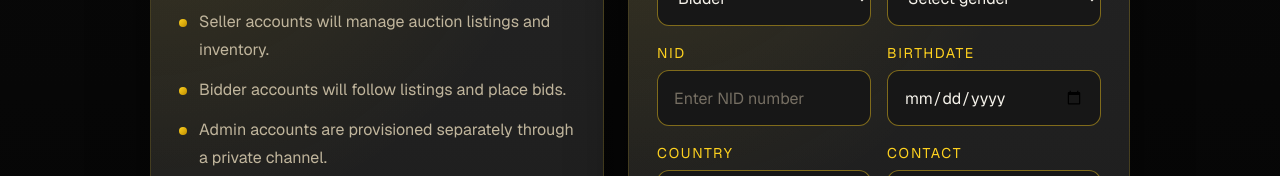
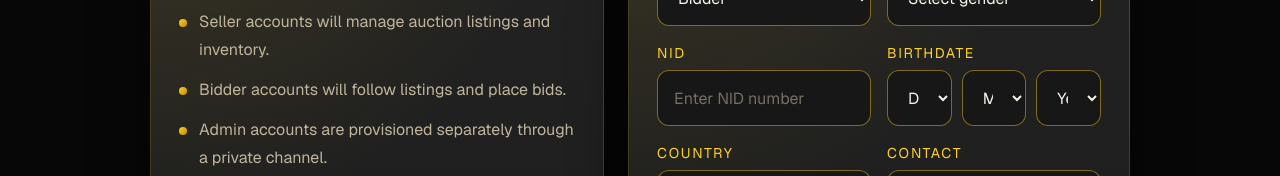
Before and after one commit to Saima535/AuctionArc, a Next.js app in the folder frontend/: page /register in a window 1280 px wide. Shown: the part 308-484 px from the top of the page. Built offline with nearby package versions, Linux system fonts and the light colour scheme.

Commit message:
commit AuctionArc

```diff
--- a/frontend/src/app/seller/listings/page.js
+++ b/frontend/src/app/seller/listings/page.js
@@ -199,8 +199,8 @@ export default function SellerListingsPage() {
                 </tr>
               ) : null}
 
-              {data.map((row) => (
-                <tr key={row.listingId}>
+              {data.map((row, index) => (
+                <tr key={row.listingId || row.id || index}>
                   <td>{row.title}</td>
                   <td>
                     <span
--- a/frontend/src/components/public/PublicPage.module.css
+++ b/frontend/src/components/public/PublicPage.module.css
@@ -174,6 +174,12 @@
   gap: 8px;
 }
 
+.birthdateRow {
+  display: grid;
+  grid-template-columns: repeat(3, minmax(0, 1fr));
+  gap: 10px;
+}
+
 .field label {
   font-size: 0.88rem;
   color: var(--color-accent);
--- a/frontend/src/components/public/RegisterForm.js
+++ b/frontend/src/components/public/RegisterForm.js
@@ -9,18 +9,67 @@ import { registerUser } from "@/lib/auth-actions";
 export function RegisterForm() {
   const router = useRouter();
   const [birthdateError, setBirthdateError] = useState("");
+  const [birthdateValue, setBirthdateValue] = useState("");
   const [submitError, setSubmitError] = useState("");
   const [submitSuccess, setSubmitSuccess] = useState("");
   const [selectedImageName, setSelectedImageName] = useState("");
   const [isSubmitting, setIsSubmitting] = useState(false);
   const today = new Date();
-  const maxBirthdate = new Date(
-    today.getFullYear() - 18,
-    today.getMonth(),
-    today.getDate(),
-  )
-    .toISOString()
-    .split("T")[0];
+  const dayOptions = Array.from({ length: 31 }, (_, index) => index + 1);
+  const monthOptions = [
+    { value: "01", label: "Jan" },
+    { value: "02", label: "Feb" },
+    { value: "03", label: "Mar" },
+    { value: "04", label: "Apr" },
+    { value: "05", label: "May" },
+    { value: "06", label: "Jun" },
+    { value: "07", label: "Jul" },
+    { value: "08", label: "Aug" },
+    { value: "09", label: "Sep" },
+    { value: "10", label: "Oct" },
+    { value: "11", label: "Nov" },
+    { value: "12", label: "Dec" },
+  ];
+  const yearOptions = Array.from(
+    { length: 83 },
+    (_, index) => today.getFullYear() - 18 - index,
+  );
+
+  function buildBirthdate(day, month, year) {
+    if (!day || !month || !year) {
+      return "";
+    }
+
+    return `${year}-${String(month).padStart(2, "0")}-${String(day).padStart(2, "0")}`;
+  }
+
+  function isValidBirthdate(day, month, year) {
+    if (!day || !month || !year) {
+      return false;
+    }
+
+    const birthdate = buildBirthdate(day, month, year);
+    const parsed = new Date(birthdate);
+
+    return (
+      parsed instanceof Date &&
+      !Number.isNaN(parsed.getTime()) &&
+      parsed.getFullYear() === Number(year) &&
+      parsed.getMonth() + 1 === Number(month) &&
+      parsed.getDate() === Number(day)
+    );
+  }
+
+  function calculateAge(birthdate) {
+    const today = new Date();
+    const birth = new Date(birthdate);
+    let age = today.getFullYear() - birth.getFullYear();
+    const monthDiff = today.getMonth() - birth.getMonth();
+    if (monthDiff < 0 || (monthDiff === 0 && today.getDate() < birth.getDate())) {
+      age--;
+    }
+    return age;
+  }
 
   async function handleSubmit(event) {
     event.preventDefault();
@@ -39,7 +88,14 @@ export function RegisterForm() {
       return;
     }
 
-    if (maxBirthdate && birthdateValue > maxBirthdate) {
+    const [year, month, day] = birthdateValue.split("-");
+
+    if (!isValidBirthdate(day, month, year)) {
+      setBirthdateError("Please select a valid birthdate.");
+      return;
+    }
+
+    if (calculateAge(birthdateValue) < 18) {
       setBirthdateError("You must be at least 18 years old to create an AuctionArc account.");
       return;
     }
@@ -65,7 +121,25 @@ export function RegisterForm() {
   }
 
   function handleBirthdateChange(event) {
-    if (maxBirthdate && event.target.value && event.target.value > maxBirthdate) {
+    const form = event.target.form;
+    const day = form?.birthdateDay?.value || "";
+    const month = form?.birthdateMonth?.value || "";
+    const year = form?.birthdateYear?.value || "";
+    const value = buildBirthdate(day, month, year);
+
+    setBirthdateValue(value);
+
+    if (!value) {
+      setBirthdateError("");
+      return;
+    }
+
+    if (!isValidBirthdate(day, month, year)) {
+      setBirthdateError("Please select a valid birthdate.");
+      return;
+    }
+
+    if (calculateAge(value) < 18) {
       setBirthdateError("You must be at least 18 years old to create an AuctionArc account.");
       return;
     }
@@ -151,15 +225,58 @@ export function RegisterForm() {
           />
         </div>
         <div className={styles.field}>
-          <label htmlFor="register-birthdate">Birthdate</label>
-          <input
-            id="register-birthdate"
-            name="birthdate"
-            type="date"
-            max={maxBirthdate}
-            required
-            onChange={handleBirthdateChange}
-          />
+          <label htmlFor="register-birthdate-day">Birthdate</label>
+          <div className={styles.birthdateRow}>
+            <select
+              id="register-birthdate-day"
+              name="birthdateDay"
+              defaultValue=""
+              required
+              onChange={handleBirthdateChange}
+            >
+              <option value="" disabled>
+                Day
+              </option>
+              {dayOptions.map((day) => (
+                <option key={day} value={String(day).padStart(2, "0")}>
+                  {day}
+                </option>
+              ))}
+            </select>
+            <select
+              id="register-birthdate-month"
+              name="birthdateMonth"
+              defaultValue=""
+              required
+              onChange={handleBirthdateChange}
+            >
+              <option value="" disabled>
+                Month
+              </option>
+              {monthOptions.map((month) => (
+                <option key={month.value} value={month.value}>
+                  {month.label}
+                </option>
+              ))}
+            </select>
+            <select
+              id="register-birthdate-year"
+              name="birthdateYear"
+              defaultValue=""
+              required
+              onChange={handleBirthdateChange}
+            >
+              <option value="" disabled>
+                Year
+              </option>
+              {yearOptions.map((year) => (
+                <option key={year} value={year}>
+                  {year}
+                </option>
+              ))}
+            </select>
+          </div>
+          <input type="hidden" name="birthdate" value={birthdateValue} />
           {birthdateError ? <p className={styles.errorText}>{birthdateError}</p> : null}
         </div>
       </div>
```
Also changed, not shown: frontend/src/app/seller/page.js (+13 -10 lines), 1 other file (tests, documents, lock files or other folders).
